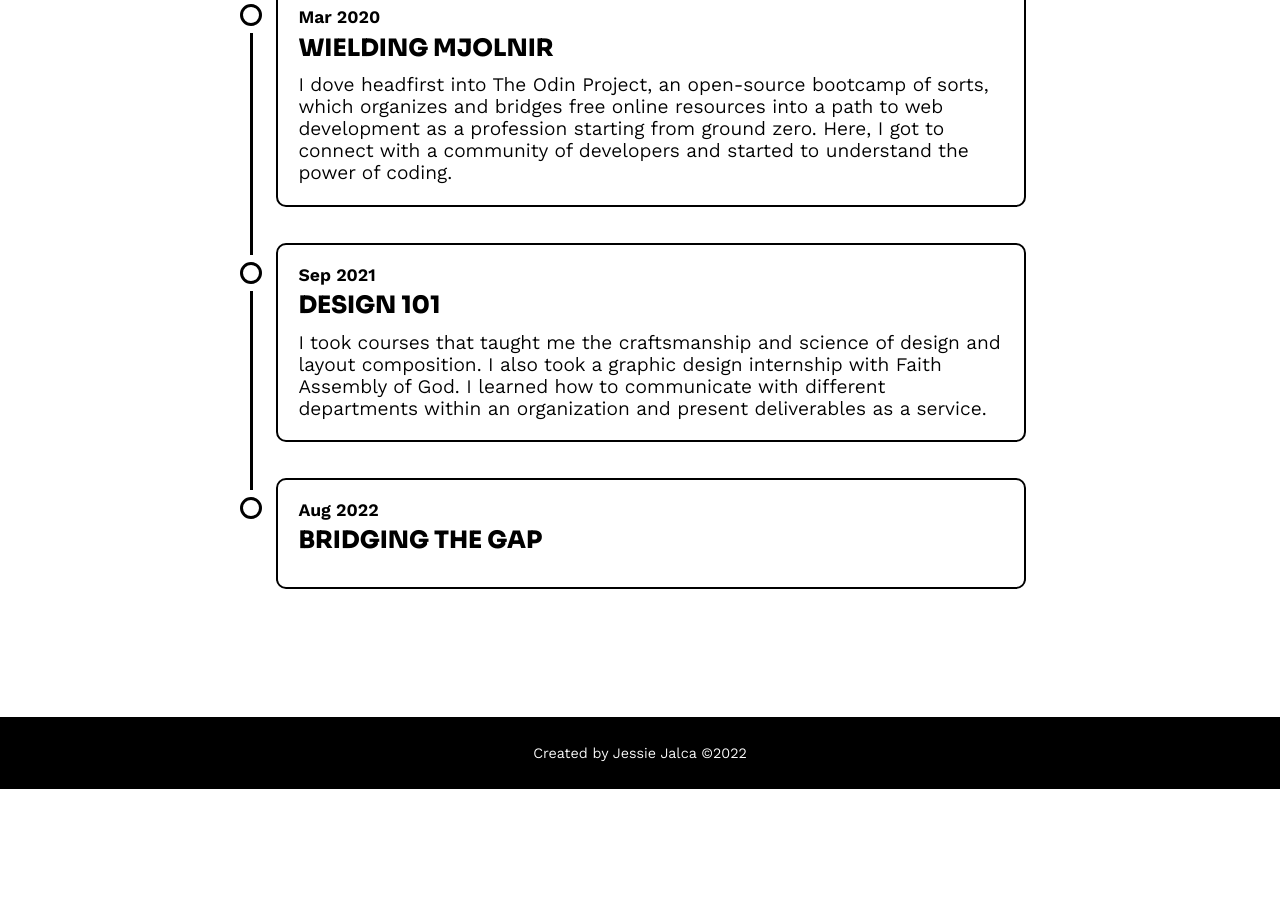
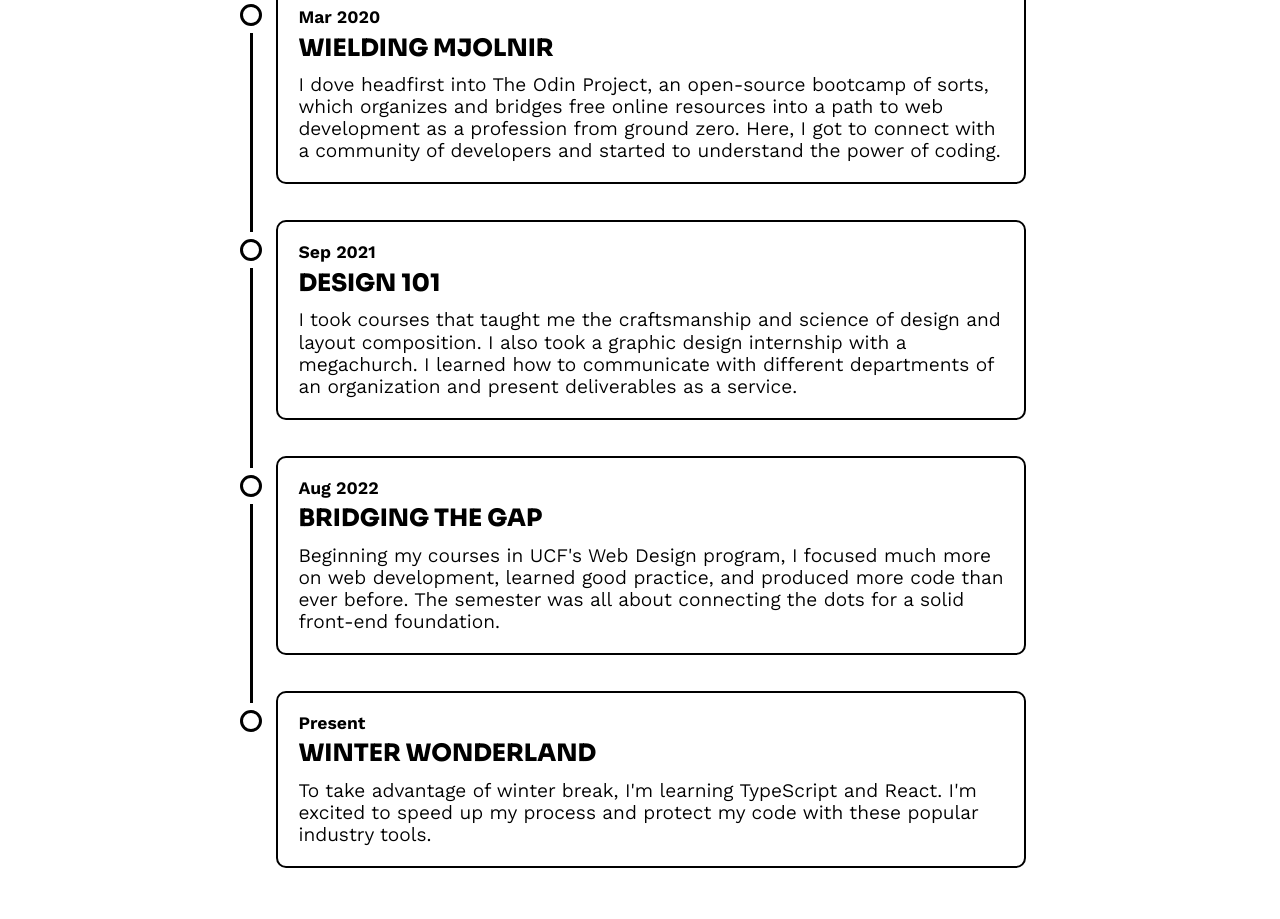
Before and after one commit to jessiejalca/about-me, a plain HTML site: page index.html in a window 1280 px wide. Shown: the part 1198-2117 px from the top of the page. Before the commit the page ends 1987 px from the top, so only its background shows below. Drawn offline with nearby package versions, Linux system fonts and the light colour scheme.

Commit message:
Add & edit timeline text content

```diff
--- a/index.html
+++ b/index.html
@@ -44,9 +44,9 @@
           <p>
             I dove headfirst into The Odin Project, an open-source bootcamp of
             sorts, which organizes and bridges free online resources into a path
-            to web development as a profession starting from ground zero. Here,
-            I got to connect with a community of developers and started to
-            understand the power of coding.
+            to web development as a profession from ground zero. Here, I got to
+            connect with a community of developers and started to understand the
+            power of coding.
           </p>
         </section>
         <div class="dot left"></div>
@@ -57,9 +57,9 @@
           <p>
             I took courses that taught me the craftsmanship and science of
             design and layout composition. I also took a graphic design
-            internship with Faith Assembly of God. I learned how to communicate
-            with different departments within an organization and present
-            deliverables as a service.
+            internship with a megachurch. I learned how to communicate with
+            different departments of an organization and present deliverables as
+            a service.
           </p>
         </section>
         <div class="dot left"></div>
@@ -67,7 +67,23 @@
         <section class="date">
           <p class="date"><strong>Aug 2022</strong></p>
           <h3>Bridging the Gap</h3>
-          <p></p>
+          <p>
+            Beginning my courses in UCF's Web Design program, I focused much
+            more on web development, learned good practice, and produced more
+            code than ever before. The semester was all about connecting the
+            dots for a solid front-end foundation.
+          </p>
+        </section>
+        <div class="dot left"></div>
+        <div class="line left"></div>
+        <section class="date">
+          <p class="date"><strong>Present</strong></p>
+          <h3>Winter Wonderland</h3>
+          <p>
+            To take advantage of winter break, I'm learning TypeScript and
+            React. I'm excited to speed up my process and protect my code with
+            these popular industry tools.
+          </p>
         </section>
       </section>
     </article>
```
